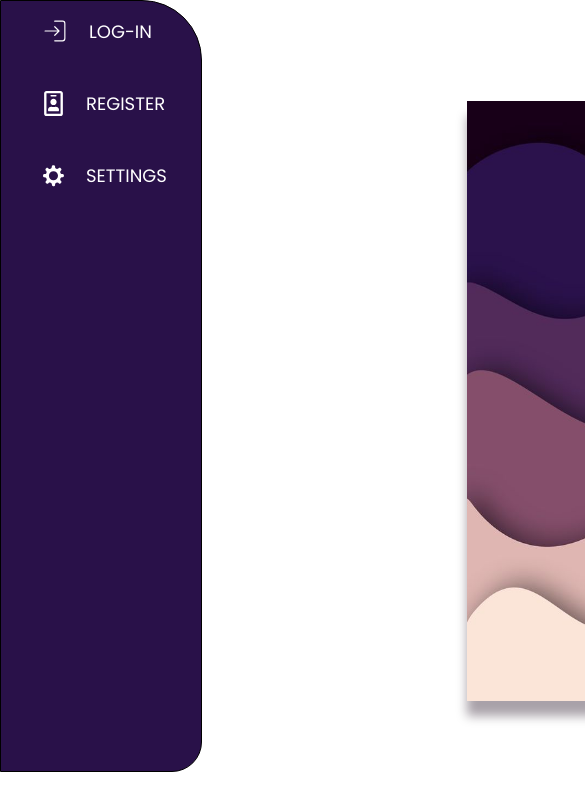
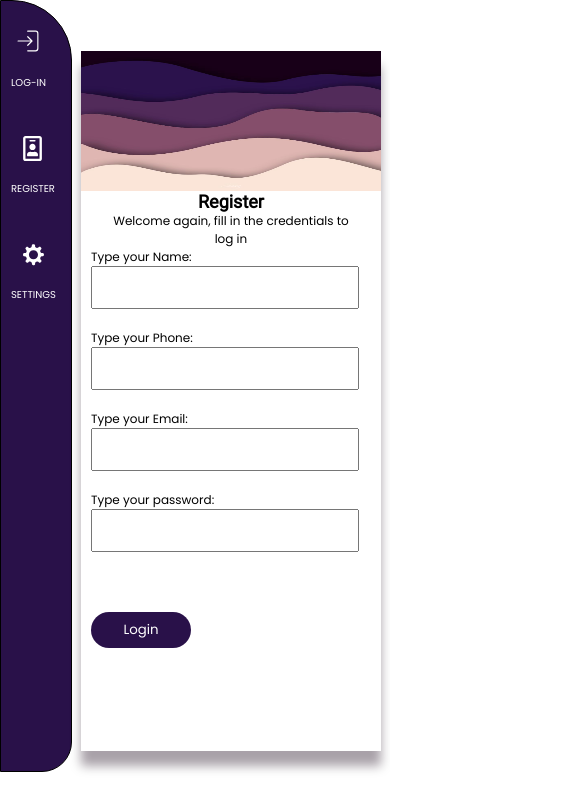
Before and after one commit to GabsFns/Login-Cadastro-React, a React (Create React App) app: page /Register in a window 390 px wide. Shown: the top 810 px of the page, 585 px wide, since content can reach past the window. Built offline with nearby package versions, Linux system fonts and the light colour scheme.

Commit message:
feat: Responsivo para mobile

```diff
--- a/src/Components/BarraLateral/Settings.js
+++ b/src/Components/BarraLateral/Settings.js
@@ -72,7 +72,7 @@ function Settings() {
           >
             <figure>{item.icon}</figure>
             <div className={styles.AbaConfigTitle}>
-              <h2>{item.title}</h2>
+              <h2>{item.title} className={styles.icon}</h2>
               <p>{item.description}</p>
             </div>
           </motion.div>
--- a/src/styles/AbaConfig.module.css
+++ b/src/styles/AbaConfig.module.css
@@ -38,3 +38,44 @@
 figure{
     margin: 0px 40px 0px 0px;
 }
+
+@media only screen and (max-width:600px) {
+    .LayoutAbaConfig svg {
+        width: 30px;
+        height: 50px;
+      }
+      .LayoutAbaConfig{
+        display: flex;
+        flex-direction: row;
+        align-items: center;
+        padding: 0px 30px;
+        width: 400px;
+    }
+    .LayoutArray{
+        display: flex;
+        flex-direction: column;
+        width: 300px;
+        margin: 30px 0px 0px 20px;
+        font-family: Poppins;
+
+        box-shadow: 0px 10px 10px 0px #1700175e;
+
+    }
+    .AbaConfigTitle{
+        display: flex;
+        flex-direction: column;
+        font-size: 11px;
+        width: 200px;
+
+    }
+
+
+    .LayoutAbaConfig p{
+        margin: 10px 0px 20px 0px
+
+
+    }
+    figure{
+        margin: 0px 20px 0px 0px;
+    }
+}
--- a/src/styles/BarraLateral.module.css
+++ b/src/styles/BarraLateral.module.css
@@ -8,3 +8,10 @@
     border: 1px solid black;
     border-radius: 0px 60px 30px 0px;
 }
+@media only screen and (max-width:600px) {
+    .LayoutSidebar{
+
+        width: 70px;
+
+    }
+}
--- a/src/styles/Layout.module.css
+++ b/src/styles/Layout.module.css
@@ -58,3 +58,58 @@ a{
 alert{
 
 }
+@media only screen and (max-width:600px) {
+    .LayoutLogin{
+        display: flex;
+        flex-direction: column;
+        width: 300px;
+        height: 700px;
+        margin: 50px 0px 0px 15px;
+        box-shadow: 0px 15px 10px 0px #1700175e;
+
+
+     }
+     .LayoutLogin img{
+        width: 300px;
+        height: 140px;
+    }
+    section{
+        display: flex;
+        flex-direction: column;
+        width: 280px;
+
+        padding: 0px 10px;
+
+    }
+    section h1{
+        font-size: 18px;
+        text-align: center;
+    }
+    section p{
+        font-family: Poppins;
+        text-align: center;
+        width: 240px;
+        margin: auto;
+        font-size: 12px;
+
+    }
+    form{
+        display: flex;
+        flex-direction: column;
+    }
+    label{
+        font-family: Poppins;
+        font-size: 12px;
+    }
+    input{
+        width: 240px;
+        padding: 12px;
+        margin: 0px 0px 20px 0px;
+    }
+    a{
+        text-decoration: none;
+        font-family: Poppins;
+        font-size: 12px;
+        color: #804B67;
+    }
+}
--- a/src/styles/Routes.module.css
+++ b/src/styles/Routes.module.css
@@ -29,3 +29,14 @@ li > a{
     font-size: 18px;
 
 }
+
+@media only screen and (max-width:600px) {
+    li > a{
+        flex-direction: column;
+        font-size: 10px;
+
+    }
+    .SidebarElement{
+        padding: 10px;
+    }
+}
```
